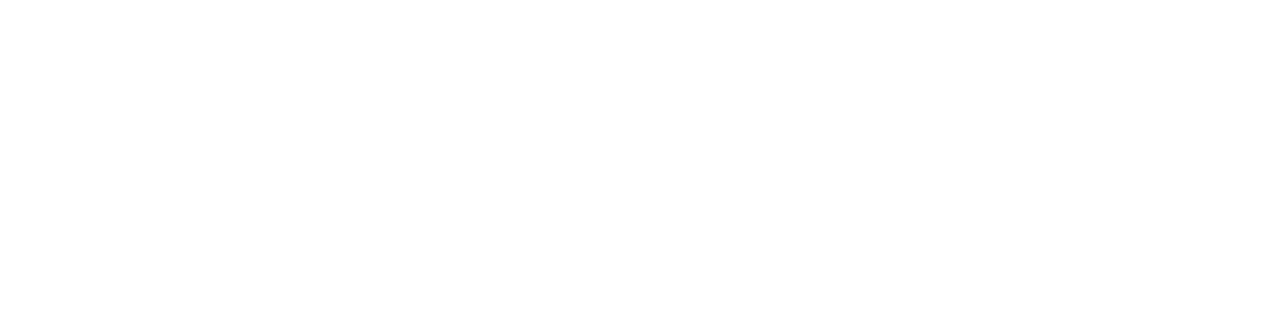
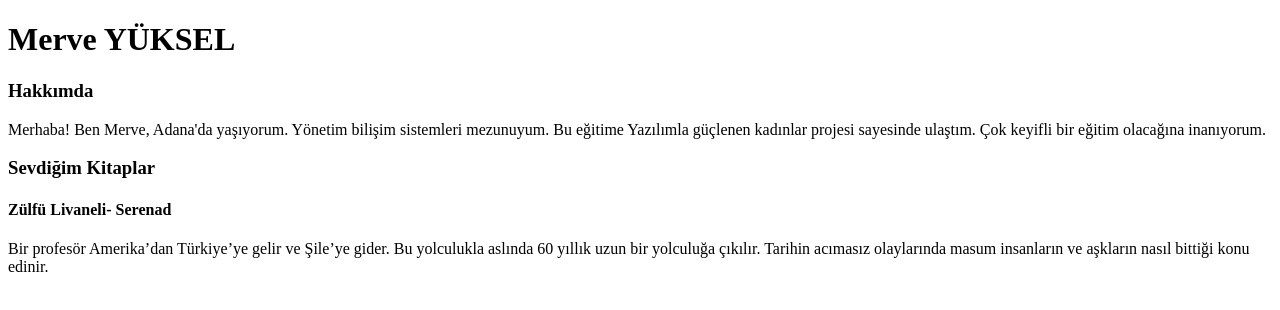
Before and after one commit to Merveyksl/kodluyoruzilkrepo, a plain HTML site: page index.html in a window 1280 px wide. Drawn offline with Linux system fonts and the light colour scheme.

Commit message:
Add files via upload

```diff
--- a/index.html
+++ b/index.html
@@ -2,10 +2,17 @@
 <html lang="en">
 <head>
     <meta charset="UTF-8">
-    <meta name="viewport" content="width=device-width, initial-scale=1.0">
-    <title>Repo Deneme</title>
+    <meta name="viewport" content="width=, initial-scale=1.0">
+    <title>Document</title>
 </head>
 <body>
-
+    <!--Başlık etiketi h1 -->
+    <h1 > Merve YÜKSEL</h1>
+    <h3>Hakkımda</h3>
+    <!--Metin yazmak isteğimizde kullanılır p etiketi-->
+    <p>Merhaba! Ben Merve, Adana'da yaşıyorum. Yönetim bilişim sistemleri mezunuyum. Bu eğitime Yazılımla güçlenen kadınlar projesi sayesinde ulaştım. Çok keyifli bir eğitim olacağına inanıyorum.</p>
+    <h3>Sevdiğim Kitaplar</h3>
+    <h4>Zülfü Livaneli- Serenad</h4>
+    <p> Bir profesör Amerika’dan Türkiye’ye gelir ve Şile’ye gider. Bu yolculukla aslında 60 yıllık uzun bir yolculuğa çıkılır. Tarihin acımasız olaylarında masum insanların ve aşkların nasıl bittiği konu edinir.</p>
 </body>
 </html>
```
